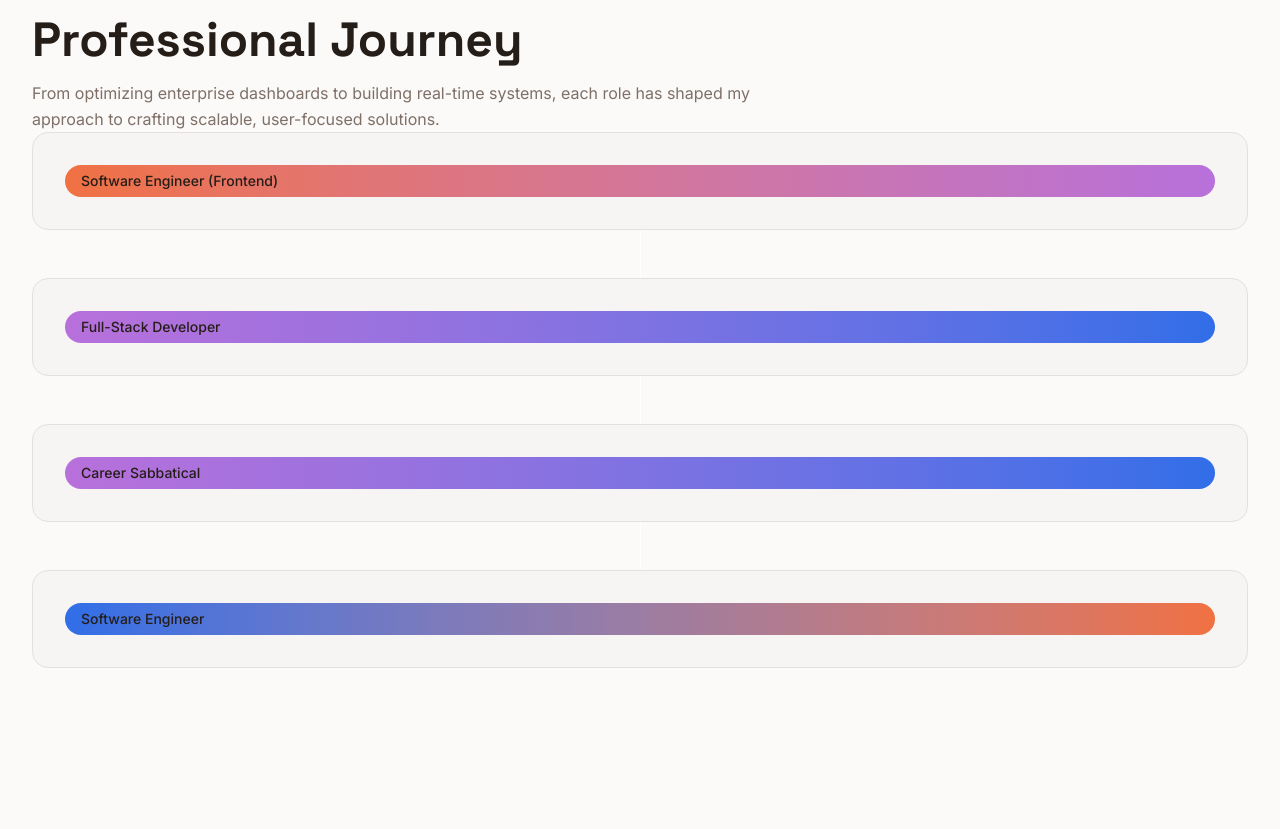
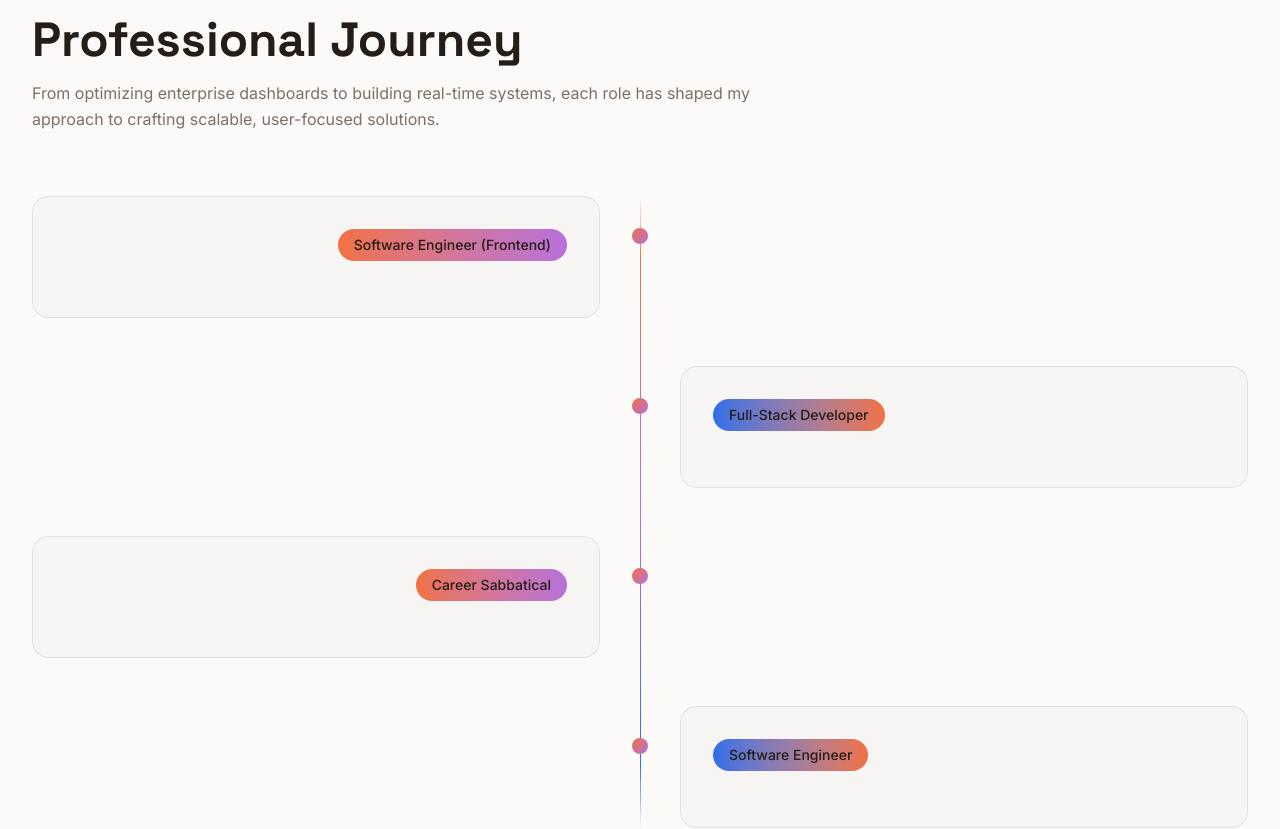
Before and after one commit to Ashu112/Portfolio-v2, a Next.js app: page / in a window 1280 px wide. Shown: the part 2722-3551 px from the top of the page. Built offline with nearby package versions, Linux system fonts and the light colour scheme.

Commit message:
transparent line with gradient added

```diff
--- a/src/app/globals.css
+++ b/src/app/globals.css
@@ -86,6 +86,27 @@
   .section-container {
     @apply mx-auto max-w-7xl px-6 lg:px-8;
   }
+
+  .timeline-line {
+    @apply absolute top-0 bottom-0 left-8 w-px md:left-1/2;
+    background: linear-gradient(
+      180deg,
+      transparent 0%,
+      hsl(var(--gradient-start)) 10%,
+      hsl(var(--gradient-mid)) 50%,
+      hsl(var(--gradient-end)) 90%,
+      transparent 100%
+    );
+  }
+
+  .timeline-dot {
+    @apply absolute h-4 w-4 rounded-full;
+    background: linear-gradient(
+      135deg,
+      hsl(var(--gradient-start)),
+      hsl(var(--gradient-mid))
+    );
+  }
 }
 
 @layer components {
--- a/src/components/Experience.tsx
+++ b/src/components/Experience.tsx
@@ -1,4 +1,4 @@
-import { experienceData } from '@/data/expereinceData';
+import { experienceData } from '@/data/experienceData';
 import { cn } from '@/utils/cn';
 
 export default function Experience() {
@@ -16,27 +16,37 @@ export default function Experience() {
           </p>
         </div>
         {/* timeline section */}
-        <div className="relative">
+        <div className="relative mt-16">
           {/* timeline line */}
-          <div className="absolute top-0 bottom-0 left-8 w-px bg-white md:left-1/2"></div>
+          <div className="timeline-line absolute top-0 bottom-0 left-8 w-px md:left-1/2"></div>
           {/* Experience item */}
           <div className="space-y-12">
             {experienceData.map((item, index) => (
               <div
                 key={item.companyName}
                 className={cn(
-                  'relative flex flex-col gap-8 md:flex-row',
+                  'relative flex flex-col gap-8',
                   index % 2 === 0 ? 'md:flex-row' : 'md:flex-row-reverse',
                 )}
               >
                 {/* timeline dot */}
-                <div className="absolute top-0 bottom-0 left-8 rounded-full bg-red-500 md:left-1/2"></div>
+                <div className="timeline-dot absolute top-8 left-8 z-10 -translate-x-1/2 rounded-full md:left-1/2"></div>
 
                 {/* timeline card */}
-                <div className="flex-1">
+                <div
+                  className={cn(
+                    'flex-1 pl-20 md:pl-0',
+                    index % 2 === 0 ? 'md:pr-12 md:text-right' : 'md:pl-12',
+                  )}
+                >
                   <div className="bg-card border-border rounded-2xl border p-6 lg:p-8">
                     {/* header */}
-                    <div className="flex flex-col">
+                    <div
+                      className={cn(
+                        'mb-6 flex flex-col gap-4',
+                        index % 2 === 0 ? 'md:items-end' : 'md:items-start',
+                      )}
+                    >
                       <div
                         className={cn(
                           'inline-flex rounded-2xl bg-linear-to-r px-4 py-1.5 text-sm font-medium',
@@ -50,6 +60,8 @@ export default function Experience() {
                     {/* highlight */}
                   </div>
                 </div>
+                {/* spacer */}
+                <div className="hidden flex-1 md:block" />
               </div>
             ))}
           </div>
--- a/src/data/expereinceData.ts
+++ b/src/data/experienceData.ts
@@ -24,7 +24,7 @@ export const experienceData: ExperienceDataType[] = [
       'Delivered a production-grade real-time messaging platform using React, Node.js, WebSockets, and Twilio SDK, supporting 40+ daily active users with live messaging and presence.',
       'Implemented JWT-based authentication and role-based access control (RBAC), securing frontend routes and APIs while reducing permission management effort by 60%.',
     ],
-    color: 'from-gradient-mid to-gradient-end',
+    color: 'from-gradient-end to-gradient-start',
   },
   {
     companyName: 'Civil Services Preparation',
@@ -34,7 +34,7 @@ export const experienceData: ExperienceDataType[] = [
     highlights: [
       'Took a structured career sabbatical focused on civil services preparation, strengthening problem-solving, discipline, and long-term execution skills.',
     ],
-    color: 'from-gradient-mid to-gradient-end',
+    color: 'from-gradient-start to-gradient-mid',
   },
   {
     companyName: 'SISA Information Security',
```
